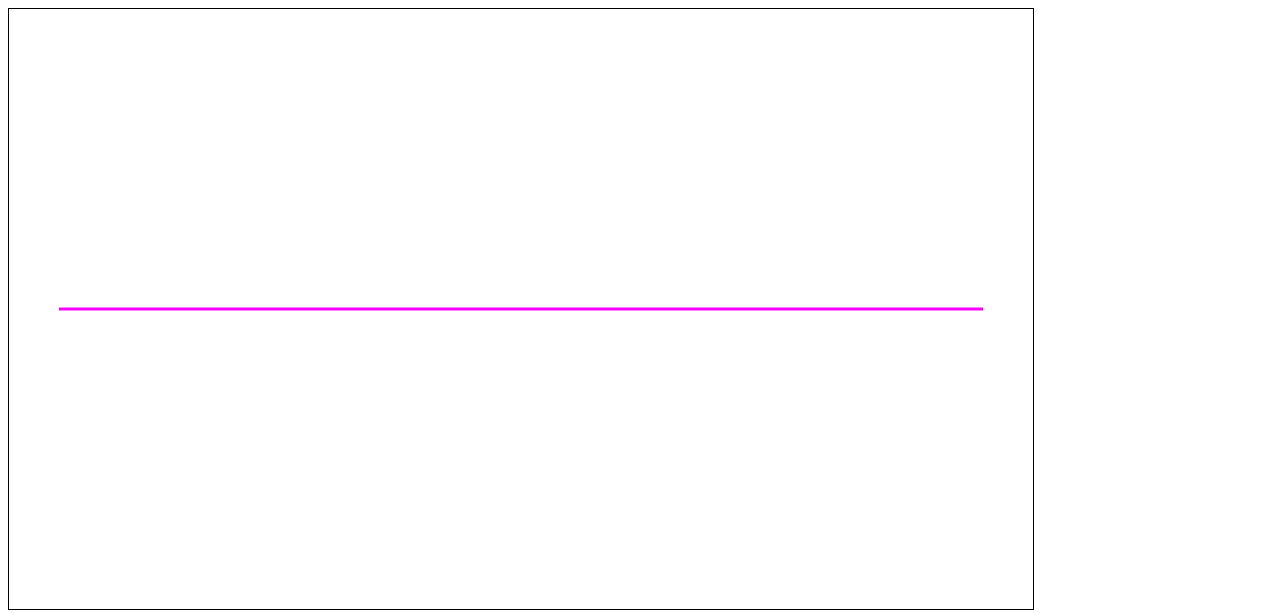
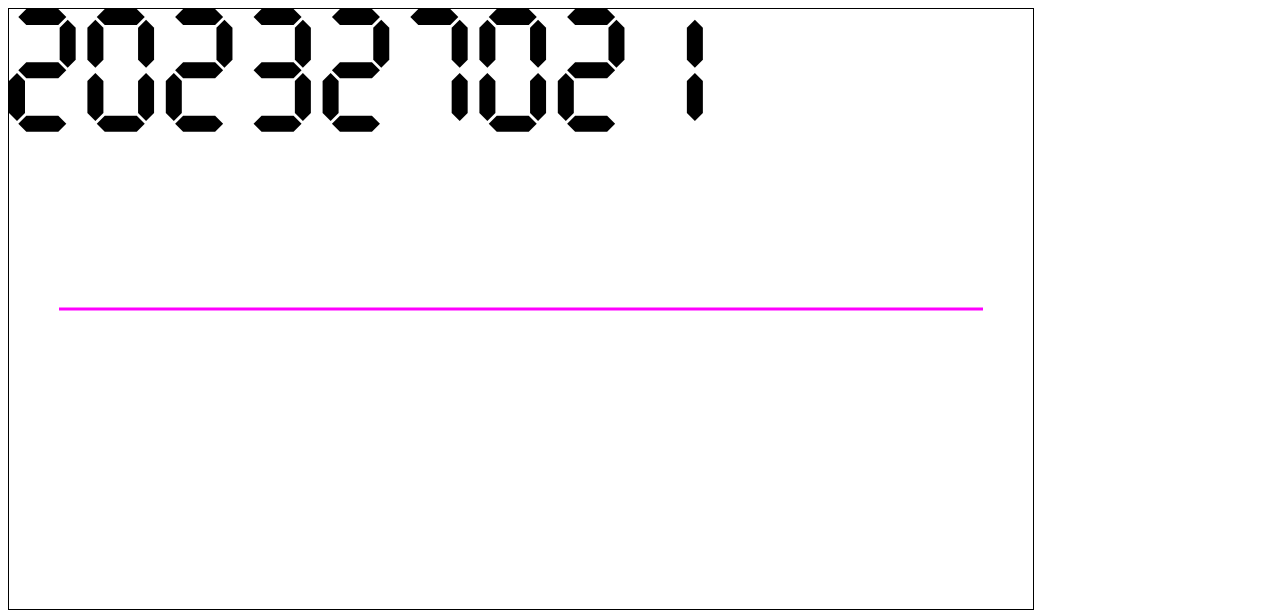
Before and after one commit to dyrnl/Yuhan_Reactive_Type_Wep, a plain HTML site: page HW/HW04/main.html in a window 1280 px wide. Drawn offline with Linux system fonts and the light colour scheme.

Commit message:
[YJ] 4주차 과제 제출

```diff
--- a/HW/HW04/main.html
+++ b/HW/HW04/main.html
@@ -1,5 +1,5 @@
 <!DOCTYPE html>
-<html lang="en">
+<html lang="ko">
 <head>
     <meta charset="UTF-8">
     <meta name="viewport" content="width=device-width, initial-scale=1.0">
--- a/HW/HW04/main.js
+++ b/HW/HW04/main.js
@@ -1,12 +1,117 @@
 // Canvas Element 불러오기
+// 이 코드는 베낀 코드가 아닌
+// 다함께 공부해서 만들어낸 코드입니다.
+
 var canvas = document.getElementById("GameScreenCanvas");
 var ctx = canvas.getContext("2d");
 
 var studentID = 202327021;
 
+const SEGMENT_HORISONTAL_SIZE = 1;
+const SEGMENT_VERTICAL_SIZE = 4;
+
+drawNum(studentID);
+
 function drawNum(num)
 {
+    var digit = 0;
 
+    var fontSize = 8;
+
+    var padding = (SEGMENT_VERTICAL_SIZE * fontSize) + (SEGMENT_HORISONTAL_SIZE * 4 * fontSize) + (fontSize * 0.8) + fontSize;
+
+    for (var i = num; parseInt(i) != 0; i /= 10)
+        digit++;
+
+    for (var i = 0; i < digit; i++)
+    {
+        var digitNum = num / (10 ** (digit - (i + 1)));
+        num %= (10 ** (digit - (i + 1)));
+        drawSevenSegment(padding * i, 0, fontSize, digitNum);
+    }
+}
+
+function drawSevenSegment(x, y, fontSize, num)
+{
+    if(num > 9)
+        return;
+
+    var padding = fontSize / 3;
+
+    const SEGMENT_SIZE = (SEGMENT_VERTICAL_SIZE * fontSize) / 2 + SEGMENT_HORISONTAL_SIZE * fontSize;
+
+    var A = num & 0b1000;
+    A = A >> 3;
+    var B = num & 0b0100;
+    B = B >> 2;
+    var C = num & 0b0010;
+    C = C >> 1;
+    var D = num & 0b0001;
+
+    // a
+    if((!B & !D) | C | (B & D) | A)
+    drawSegment(SEGMENT_SIZE + SEGMENT_HORISONTAL_SIZE * fontSize + padding / 2 + x, SEGMENT_HORISONTAL_SIZE * fontSize + y, fontSize, SEGMENT_HORISONTAL_SIZE, SEGMENT_VERTICAL_SIZE, false);
+
+    // b
+    if(!B | (!C & !D) | (C & D))
+    drawSegment(SEGMENT_SIZE * 2 + SEGMENT_HORISONTAL_SIZE * fontSize + padding + x, SEGMENT_SIZE + SEGMENT_HORISONTAL_SIZE * fontSize + padding + y, fontSize, SEGMENT_HORISONTAL_SIZE, SEGMENT_VERTICAL_SIZE, true);
+
+    // c
+    if(!C | D | B)
+    drawSegment(SEGMENT_SIZE * 2 + SEGMENT_HORISONTAL_SIZE * fontSize + padding + x, (SEGMENT_SIZE * 3) + SEGMENT_HORISONTAL_SIZE * fontSize + padding * 3 + y, fontSize, SEGMENT_HORISONTAL_SIZE, SEGMENT_VERTICAL_SIZE, true);
+
+    // d
+    if((!B & !D) | (!B & C) | (B & !C & D) | (C & !D) | A)
+    drawSegment(SEGMENT_SIZE + SEGMENT_HORISONTAL_SIZE * fontSize + padding / 2 + x, (SEGMENT_SIZE * 4) + SEGMENT_HORISONTAL_SIZE * fontSize + padding * 4 + y, fontSize, SEGMENT_HORISONTAL_SIZE, SEGMENT_VERTICAL_SIZE, false);
+
+    // e
+    if((!B & !D) | (C & !D))
+    drawSegment(SEGMENT_HORISONTAL_SIZE * fontSize + x, (SEGMENT_SIZE * 3) + SEGMENT_HORISONTAL_SIZE * fontSize + padding * 3 + y, fontSize, SEGMENT_HORISONTAL_SIZE, SEGMENT_VERTICAL_SIZE, true);
+
+    // f
+    if((!C & !D) | (B & !C) | (B & !D) | A)
+    drawSegment(SEGMENT_HORISONTAL_SIZE * fontSize + x, SEGMENT_SIZE + SEGMENT_HORISONTAL_SIZE * fontSize + padding + y, fontSize, SEGMENT_HORISONTAL_SIZE, SEGMENT_VERTICAL_SIZE, true);
+
+    // g
+    if((!B & C) | (B & !C) | A | (B & !D))
+    drawSegment(SEGMENT_SIZE + SEGMENT_HORISONTAL_SIZE * fontSize + padding / 2 + x, SEGMENT_SIZE * 2 + SEGMENT_HORISONTAL_SIZE * fontSize + padding * 2+ y, fontSize, SEGMENT_HORISONTAL_SIZE ,SEGMENT_VERTICAL_SIZE, false);
+}
+
+function drawSegment(x, y, segmentSize, hSize, vSize, isVertical)
+{
+    ctx.beginPath();
+
+    // 현재 ctx의 위치
+    var currentX = x;
+    var currentY = y;
+
+    // vertical, horizontal
+    hSize *= segmentSize;
+    vSize *= segmentSize;
+
+    if(isVertical)
+    {
+        ctx.moveTo(currentX, currentY -= ((vSize / 2) + hSize));
+        ctx.lineTo(currentX += hSize, currentY += hSize);
+        ctx.lineTo(currentX, currentY += vSize);
+        ctx.lineTo(currentX -= hSize, currentY += hSize);
+        ctx.lineTo(currentX -= hSize, currentY -= hSize);
+        ctx.lineTo(currentX, currentY -= vSize);
+        ctx.lineTo(currentX += hSize, currentY -= hSize);
+
+    }
+    else
+    {
+        ctx.moveTo(currentX -= ((vSize) / 2) + hSize, currentY);
+        ctx.lineTo(currentX += hSize, currentY -= hSize);
+        ctx.lineTo(currentX += vSize, currentY);
+        ctx.lineTo(currentX += hSize, currentY += hSize);
+        ctx.lineTo(currentX -= hSize, currentY += hSize);
+        ctx.lineTo(currentX -= vSize, currentY);
+        ctx.lineTo(currentX -= hSize, currentY -= hSize);
+    }
+
+    ctx.fill();
 }
 
 // (50,300) (974, 300) magenta 3px;
@@ -17,5 +122,3 @@ ctx.strokeStyle = "magenta";
 ctx.lineWidth = 3;
 ctx.stroke();
 ctx.closePath();
-
-drawNum(studentID); // 화면 좌측 상단에 숫자 쓰기
```
